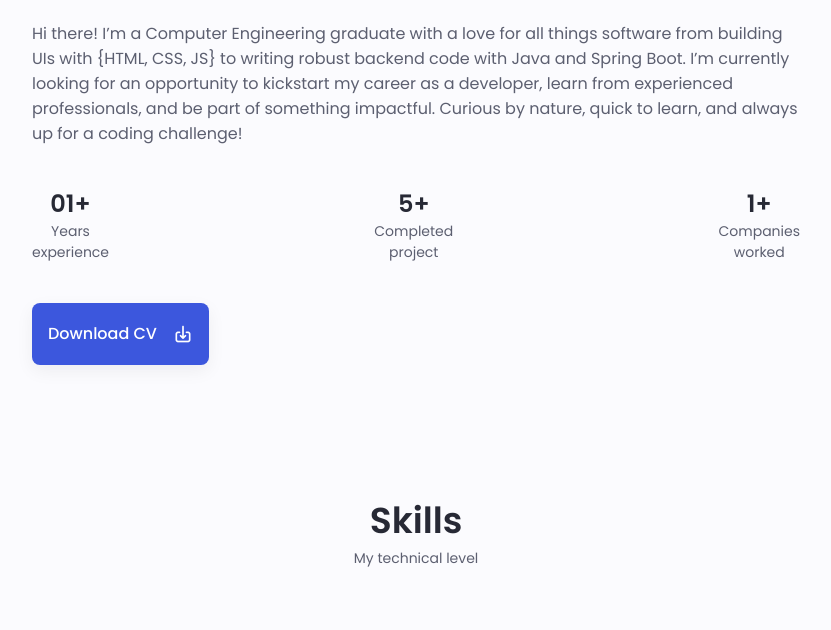
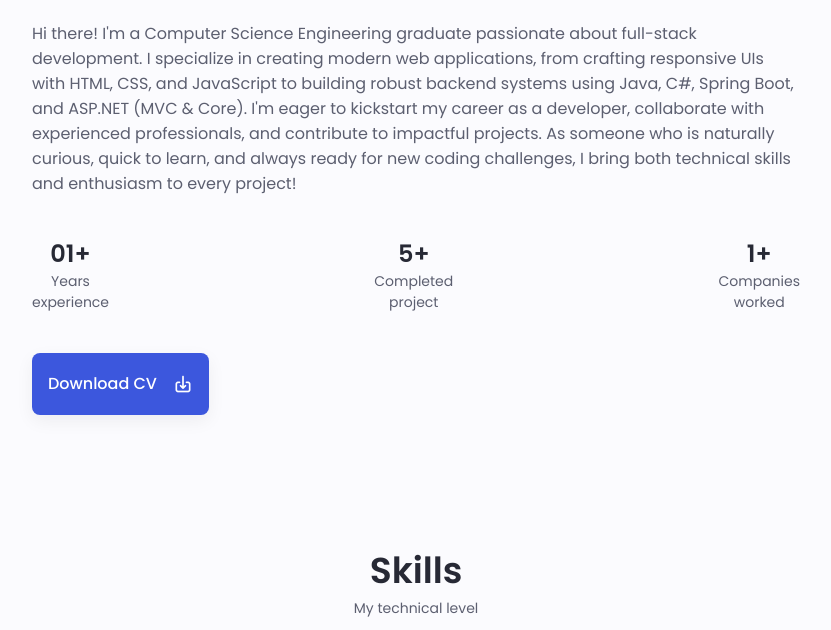
Before and after one commit to maheshchaudhari12/My_portfolio, a plain HTML site: page index.html in a window 1280 px wide. Shown: the part 1301-1931 px from the top of the page, without its empty margins (224-1055 px from the left). Drawn offline with nearby package versions, Linux system fonts and the light colour scheme.

Commit message:
about me change

```diff
--- a/index.html
+++ b/index.html
@@ -139,12 +139,15 @@
                 <img src="assets/img/about.jpg" alt="wait.." class="about__img">
 
                 <div class="about__data">
-                    <p class="about__description">Hi there! I’m a Computer Engineering graduate with a love for all
-                        things software from building UIs with {HTML, CSS, JS} to writing robust backend code with Java
-                        and Spring Boot.
-                        I’m currently looking for an opportunity to kickstart my career as a developer, learn from
-                        experienced professionals, and be part of something impactful. Curious by nature, quick to
-                        learn, and always up for a coding challenge!</p>
+                    <p class="about__description">Hi there! I'm a Computer Science Engineering graduate passionate about
+                        full-stack development.
+                        I specialize in creating modern web applications, from crafting responsive UIs with HTML, CSS,
+                        and JavaScript
+                        to building robust backend systems using Java, C#, Spring Boot, and ASP.NET (MVC & Core).
+                        I'm eager to kickstart my career as a developer, collaborate with experienced professionals, and
+                        contribute to impactful projects.
+                        As someone who is naturally curious, quick to learn, and always ready for new coding challenges,
+                        I bring both technical skills and enthusiasm to every project!</p>
 
                     <div class="about__info">
 
@@ -517,7 +520,7 @@
 
             <div class="services__container container grid">
                 <!-- services 1 -->
-                <div class="services__content">
+                <!-- <div class="services__content">
                     <div>
                         <i class="uil uil-web-grid services__icon"></i>
                         <h3 class="services__title">Ui/Ux <br> Designer</h3>
@@ -556,7 +559,7 @@
                             </div>
                         </div>
                     </div>
-                </div>
+                </div> -->
 
                 <!-- services 2 -->
                 <div class="services__content">
@@ -570,7 +573,7 @@
                             <i class="uil uil-arrow-right button__icon" aria-hidden="true"></i>
                         </button>
 
-                        <div class="services__modal" id="service-modal-2" role="dialog" aria-modal="true"
+                        <!-- <div class="services__modal" id="service-modal-2" role="dialog" aria-modal="true"
                             aria-hidden="true">
                             <button class="services__modal-close" aria-label="Close dialog">
                                 <i class="uil uil-times" aria-hidden="true"></i>
@@ -597,7 +600,7 @@
                                     </li>
                                 </ul>
                             </div>
-                        </div>
+                        </div> -->
                     </div>
                 </div>
 
@@ -612,7 +615,7 @@
                             <i class="uil uil-arrow-right button__icon" aria-hidden="true"></i>
                         </button>
 
-                        <div class="services__modal" id="service-modal-3" role="dialog" aria-modal="true"
+                        <!-- <div class="services__modal" id="service-modal-3" role="dialog" aria-modal="true"
                             aria-hidden="true">
                             <button class="services__modal-close" aria-label="Close dialog">
                                 <i class="uil uil-times" aria-hidden="true"></i>
@@ -639,7 +642,7 @@
                                     </li>
                                 </ul>
                             </div>
-                        </div>
+                        </div> -->
                     </div>
                 </div>
 
```
